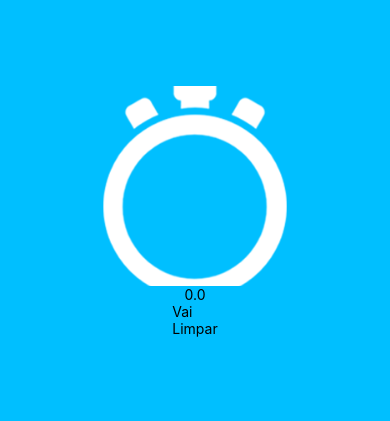
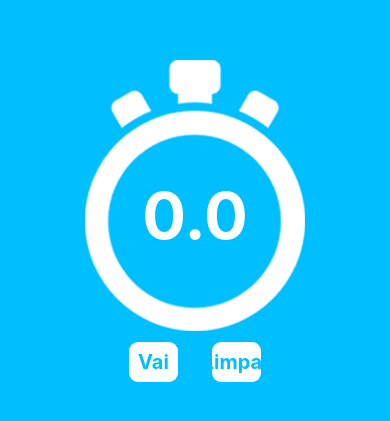
Before and after one commit to denervalspelizario/appCronometro, a React Native app: screen / in a window 390 px wide. Shown: the part 211-632 px from the top of the page. Built offline with nearby package versions, Linux system fonts and the light colour scheme.

Commit message:
update appCronometro estilizacao de components

```diff
--- a/App.js
+++ b/App.js
@@ -32,11 +32,32 @@ const styles = StyleSheet.create({
     justifyContent: 'center',
   },
   image:{
-    width: 200,
-    height: 200,
+
   },
   textCronometro:{
-
+    marginTop: -160,
+    color: '#FFF',
+    fontSize: 65,
+    fontWeight: 'bold',
+  },
+  btnArea: {
+    flexDirection: 'row',
+    marginTop: 70,
+    height: 40,
+  },
+  btn: {
+    flex: 1,
+    justifyContent: 'center',
+    alignItems: 'center',
+    backgroundColor: '#FFF',
+    height: 40,
+    margin: 17,
+    borderRadius: 9
+  },
+  btnTexto: {
+    fontSize: 20,
+    fontWeight: 'bold',
+    color: '#00BFFF'
   }
 });
 
```
